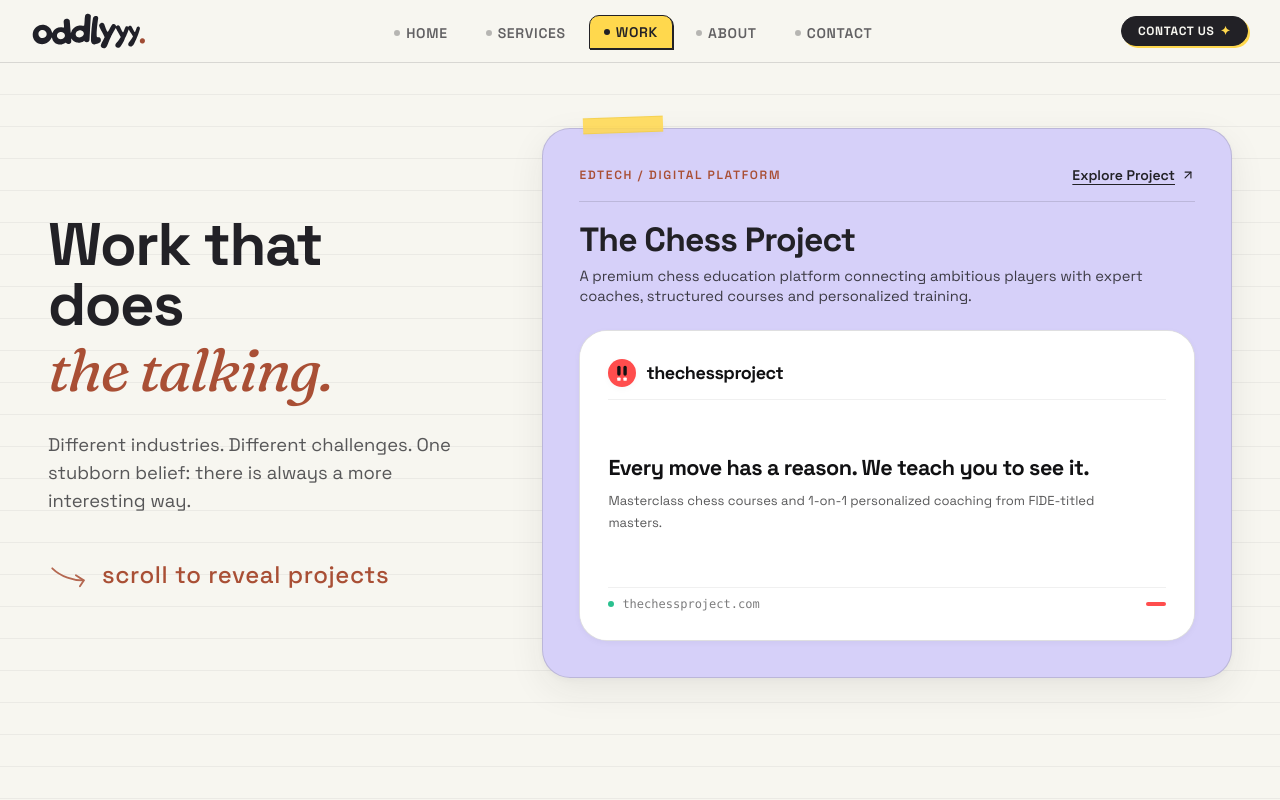
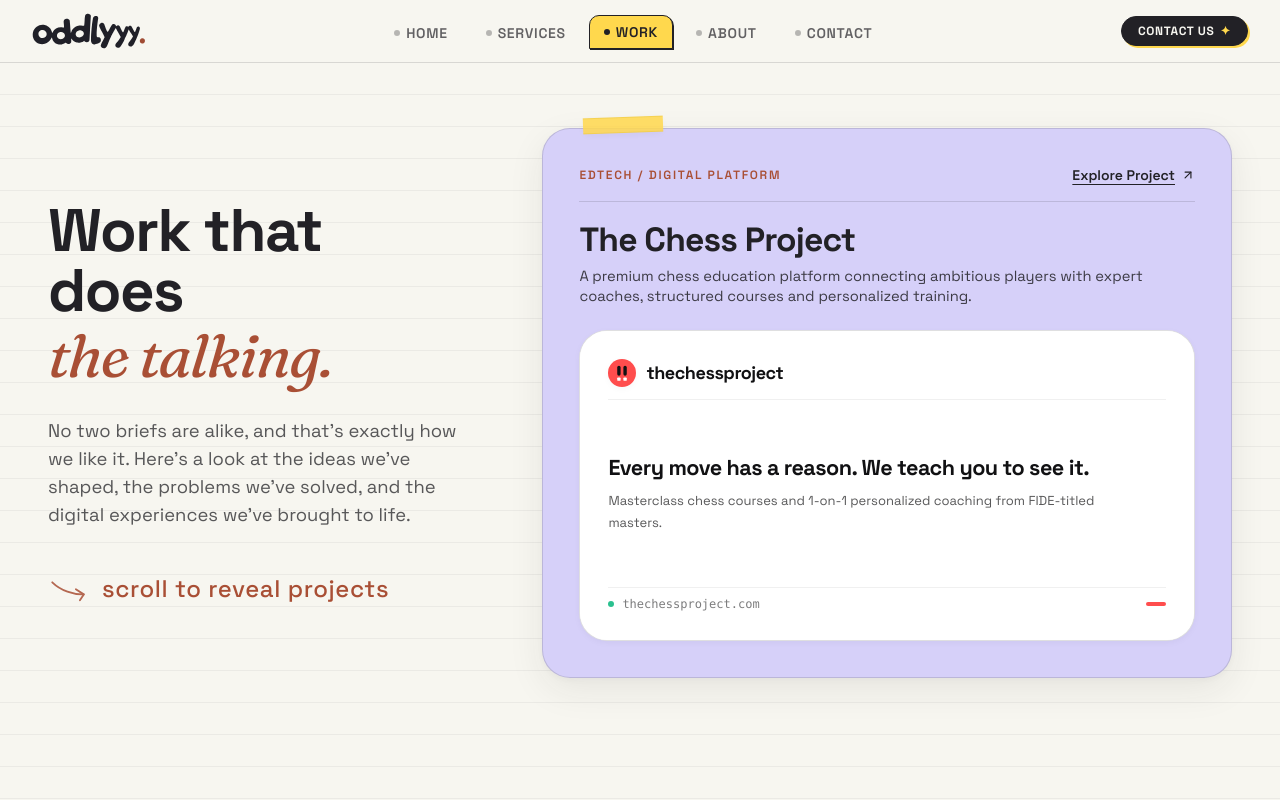
Before and after one commit to Atharva0393/Oddlyyy, a Next.js app: page /work in a window 1280 px wide. Shown: the top 800 px of the page. Built offline with nearby package versions, Linux system fonts and the light colour scheme; a web font is replaced by a local one.

Commit message:
Update Work page editorial intro copy

```diff
--- a/src/app/work/page.tsx
+++ b/src/app/work/page.tsx
@@ -96,8 +96,7 @@ export default function WorkPage() {
 
               {/* Supporting Editorial Paragraph */}
               <p className="text-base sm:text-lg lg:text-[1.15rem] text-ink/75 leading-relaxed font-primary font-normal max-w-md pt-1">
-                Different industries. Different challenges. One stubborn belief:
-                there is always a more interesting way.
+                No two briefs are alike, and that&apos;s exactly how we like it. Here&apos;s a look at the ideas we&apos;ve shaped, the problems we&apos;ve solved, and the digital experiences we&apos;ve brought to life.
               </p>
 
               {/* Decorative Handwritten Annotation with Arrow */}
```
